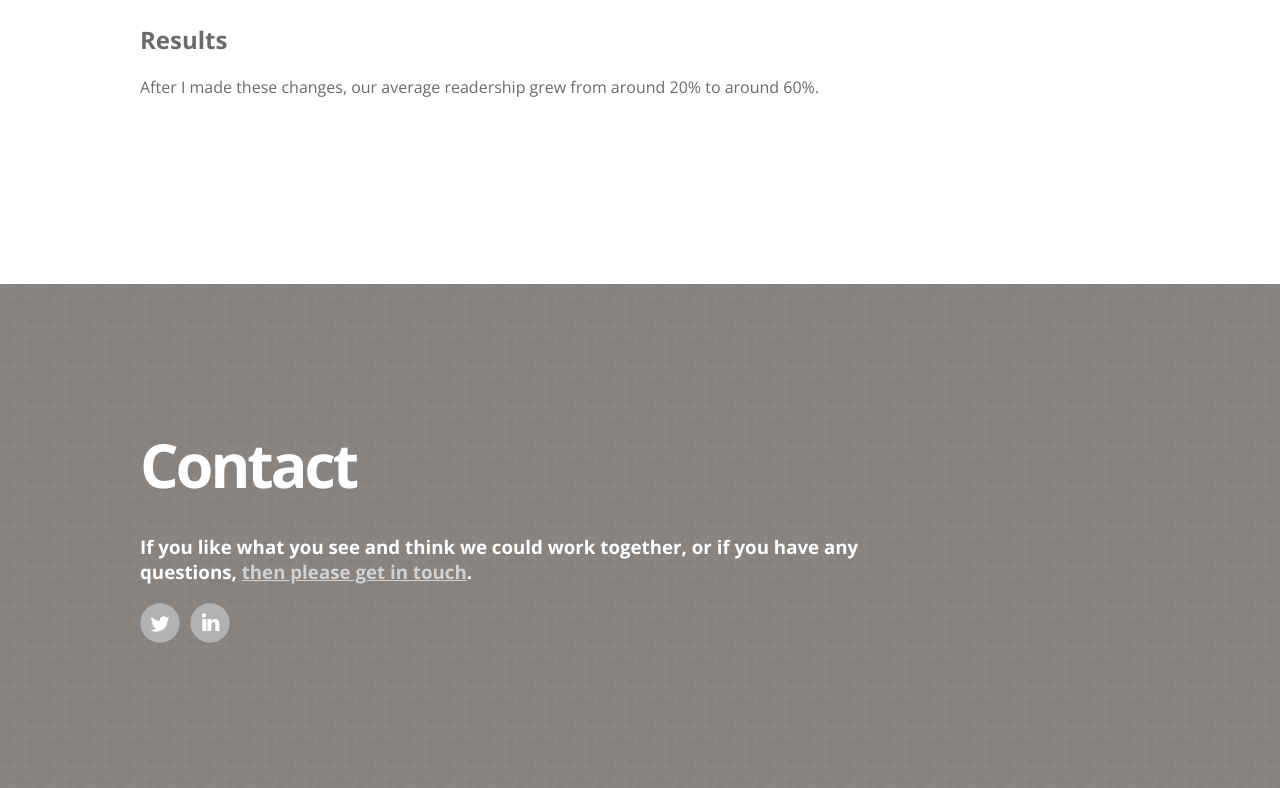
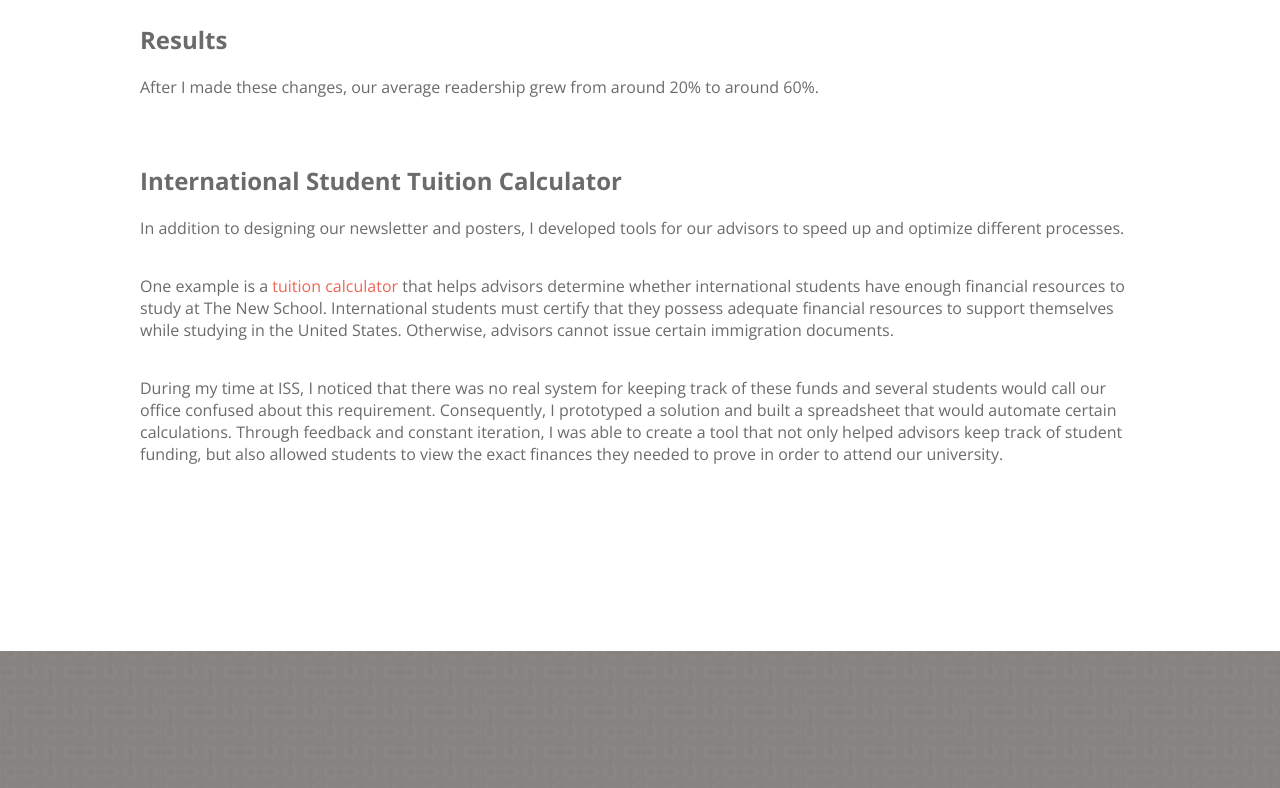
Before and after one commit to tomem23/personal_site, a plain HTML site: page iss.html in a window 1280 px wide. Shown: the part 4171-4959 px from the top of the page. Drawn offline with nearby package versions, Linux system fonts and the light colour scheme.

Commit message:
added tuition calc

```diff
--- a/iss.html
+++ b/iss.html
@@ -93,6 +93,14 @@
 					<h2>Results</h2>
 					<p>After I made these changes, our average readership grew from around 20% to around 60%.</p>
 				</div>
+
+				<div id="process" class="grid_12">
+					<h2>International Student Tuition Calculator</h2>
+					<p>In addition to designing our newsletter and posters, I developed tools for our advisors to speed up and optimize different processes.</p>
+					<p>One example is a <a href="https://docs.google.com/a/newschool.edu/spreadsheet/ccc?key=0ApoE9-odRwPAdDJTSzFULXJmWHFiRFpSOEVMZ2dvR1E&usp=drive_web#gid=26" target="_blank">tuition calculator</a> that helps advisors determine whether international students have enough financial resources to study at The New School. International students must certify that they possess adequate financial resources to support themselves while studying in the United States. Otherwise, advisors cannot issue certain immigration documents.</p>
+
+					<p>During my time at ISS, I noticed that there was no real system for keeping track of these funds and several students would call our office confused about this requirement. Consequently, I prototyped a solution and built a spreadsheet that would automate certain calculations. Through feedback and constant iteration, I was able to create a tool that not only helped advisors keep track of student funding, but also allowed students to view the exact finances they needed to prove in order to attend our university.</p>
+				</div>
 			</div>
 		</div>
 
```
